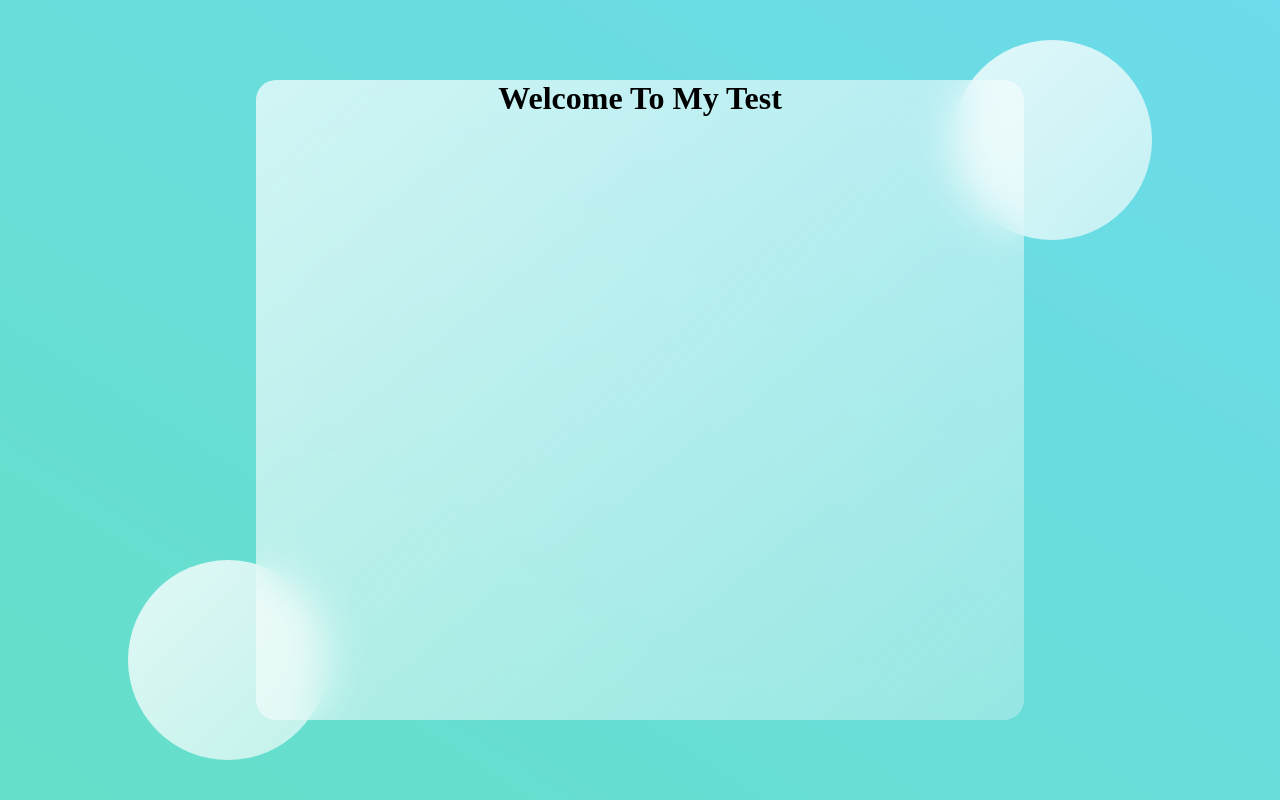
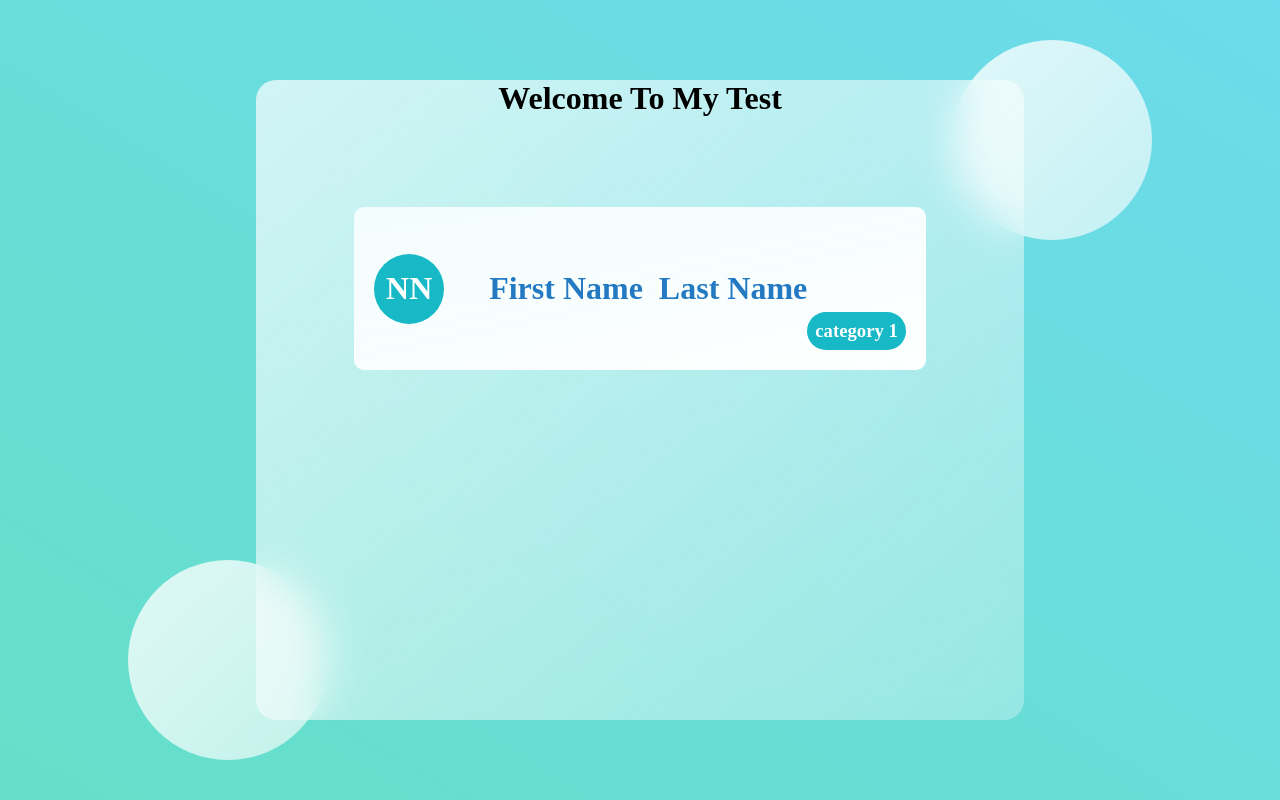
Before and after one commit to Nadim-Nahle/new-test, a plain HTML site: page index.html in a window 1280 px wide. Drawn offline with Linux system fonts and the light colour scheme.

Commit message:
Test Created Card

```diff
--- a/css/style.css
+++ b/css/style.css
@@ -24,6 +24,9 @@ main {
   border-radius: 20px;
   z-index: 2;
   backdrop-filter: blur(20px);
+  display: flex;
+  flex-direction: column;
+  align-items: center;
 }
 .circle1,
 .circle2 {
@@ -50,3 +53,44 @@ main {
 .header {
   text-align: center;
 }
+.cards {
+  padding-top: 70px;
+  display: flex;
+  flex-direction: column;
+}
+.card {
+  display: flex;
+  background: linear-gradient(
+    to left top,
+    rgba(255, 255, 255, 1),
+    rgba(255, 255, 255, 0.8)
+  );
+  border-radius: 10px;
+  margin: 20px 0px;
+  padding: 20px;
+  color: rgb(35, 122, 194);
+  align-items: center;
+  justify-content: center;
+}
+.card-info {
+  display: flex;
+  align-items: center;
+  padding-left: 45px;
+}
+.card-category {
+  margin-top: 85px;
+  background-color: rgb(22, 185, 197);
+  padding: 8px;
+  border-radius: 20px;
+  color: white;
+}
+.initials {
+  width: 70px;
+  height: 70px;
+  background-color: rgb(22, 185, 197);
+  display: flex;
+  align-items: center;
+  border-radius: 50%;
+  justify-content: center;
+  color: white;
+}
--- a/index.html
+++ b/index.html
@@ -13,6 +13,21 @@
             <div class="header">
                 <h1>Welcome To My Test</h1>
             </div>
+            <div class="cards">
+                <div class="card">
+                    <div class="initials">
+                        <h1>N</h1>
+                        <h1>N</h1>
+                    </div>
+                    <div class="card-info">
+                        <h1>First Name &nbsp</h1>
+                        <h1>Last Name </h1>
+                    </div>
+                    <div class="card-category">
+                        <h3>category 1</h3>
+                    </div>
+                </div>
+            </div>
         </div>
         </main>
         <div class="circle1"></div>
```
